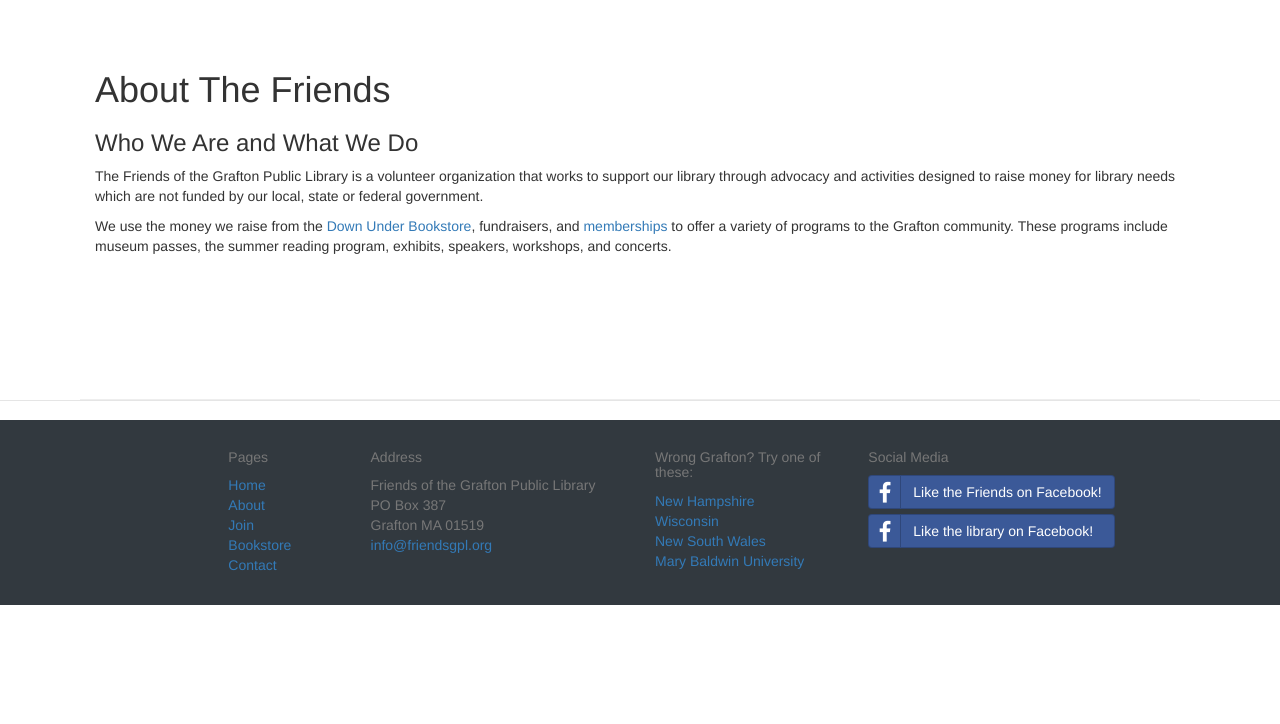
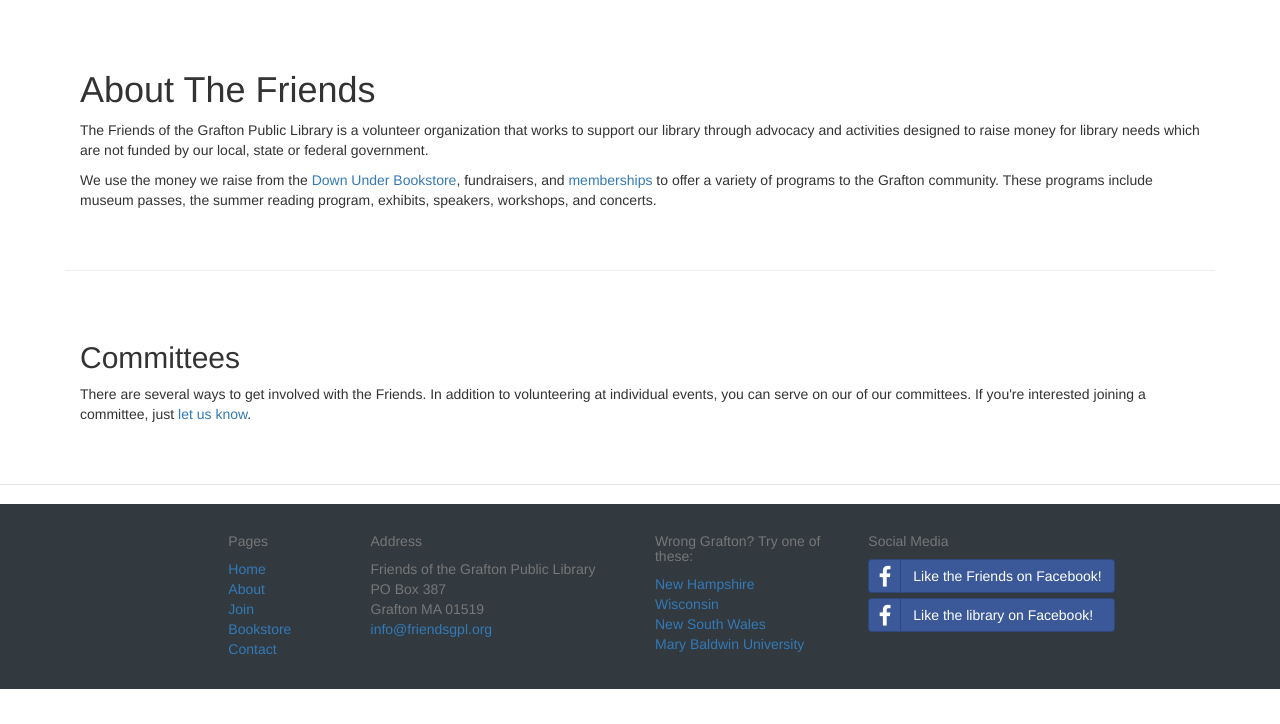
Before and after one commit to dscush/friendsgpl, a Django app: template templates/friends/about.html in a window 1280 px wide. Shown: the part 51-775 px from the top of the page. Run offline with Django 3.2, Linux system fonts and the light colour scheme; the template is opened without the code that fills it, so the values that code supplies are empty; style sheets or scripts are compiled from the project's sources; some libraries are stand-ins or nearby versions.

Commit message:
Add committees to about page

```diff
--- a/friends/views.py
+++ b/friends/views.py
@@ -1,10 +1,14 @@
 from django.shortcuts import render
+
+from membership.models import Committee
 
 def home(request):
     return render(request, 'friends/home.html')
 
 def about(request):
-    return render(request, 'friends/about.html')
+    committees = Committee.objects.all()
+    context = {'committees': committees}
+    return render(request, 'friends/about.html', context)
 
 def contact(request):
     return render(request, 'friends/contact.html')
--- a/static/main.scss
+++ b/static/main.scss
@@ -64,6 +64,10 @@ body {
   }
 }
 
+.container.content {
+  min-height: 400px;
+}
+
 .row-header {
   margin: 0px auto;
   padding: 0px 0px;
@@ -71,8 +75,9 @@ body {
 .row-content {
   margin: 0px auto;
   padding: 50px 0px;
-  border-bottom: 1px ridge;
-  min-height: 400px;
+  &:not(:last-child) {
+    border-bottom: 1px ridge;
+  }
 }
 .row-footer {
   margin: 0px auto;
--- a/templates/friends/about.html
+++ b/templates/friends/about.html
@@ -3,7 +3,6 @@
         <div class="row row-content about">
             <div class="col-xs-12">
                 <h1>{% block title %}About{% endblock %} The Friends</h1>
-                <h3>Who We Are and What We Do</h3>
                 <p>
                     The Friends of the Grafton Public Library is a volunteer organization that works to support our library through advocacy and activities designed to raise money for library needs which are not funded by our local, state or federal government.
                 </p>
@@ -12,4 +11,34 @@
                 </p>
             </div>
         </div>
+        <div class="row row-content about">
+            <div class="col-xs-12">
+                <h2>Committees</h2>
+                <p>There are several ways to get involved with the Friends.  In addition to volunteering at individual events, you can serve on our of our committees.  If you're interested joining a committee, just <a href="{% url 'contact' %}">let us know</a>.
+            </div>
+            {% for committee in committees %}
+            <div class="col-xs-12 col-md-10 col-lg-8">
+                <h3>{{ committee.name }}</h3>
+                <p>{{ committee.description }}</p>
+                <div class="table-responsive">
+                    <table class="table">
+                        <colgroup>
+                            <col class="col-xs-4">
+                            <col class="col-xs-4">
+                        </colgroup>
+                        <tr>
+                            <th>Name</th>
+                            <th>Position</th>
+                        </tr>
+                        {% for role in committee.role_set.all %}
+                        <tr>
+                            <td>{{ role.member.full_name }}</td>
+                            <td>{{ role.title }}</td>
+                        </tr>
+                        {% endfor %}
+                    </table>
+                </div>
+            </div>
+            {% endfor %}
+        </div>
     {% endblock %}
--- a/templates/friends/base.html
+++ b/templates/friends/base.html
@@ -15,7 +15,7 @@
   <body>
 {% include "friends/header.html" %}
 {% block jumbotron %}{% endblock %}
-    <div class="container">
+    <div class="container content">
 {% block body %}{% endblock %}
     </div>
 {% include "friends/footer.html" %}
```
